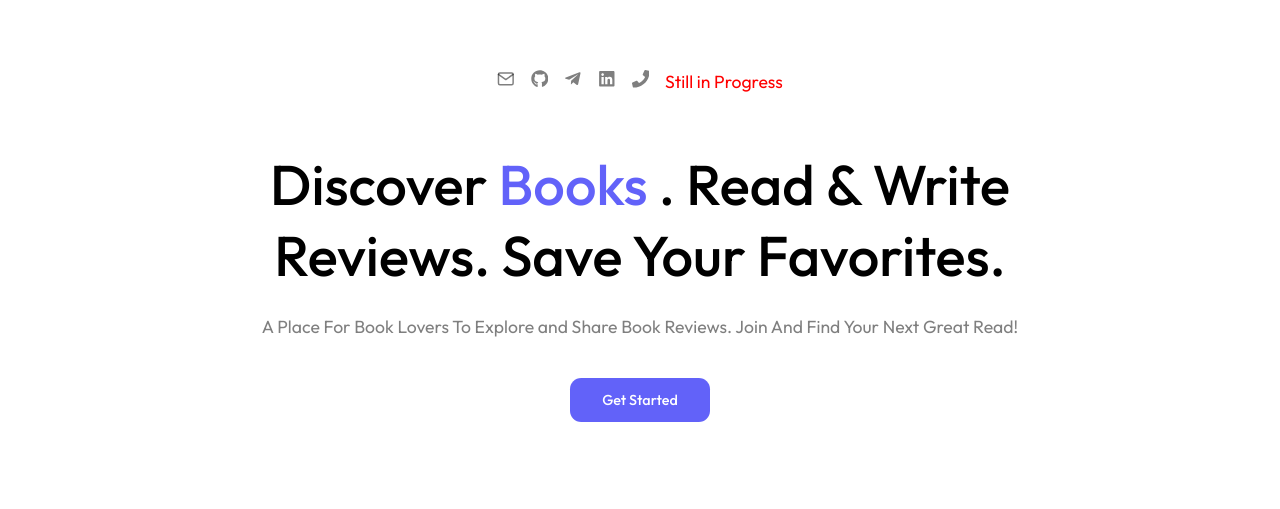
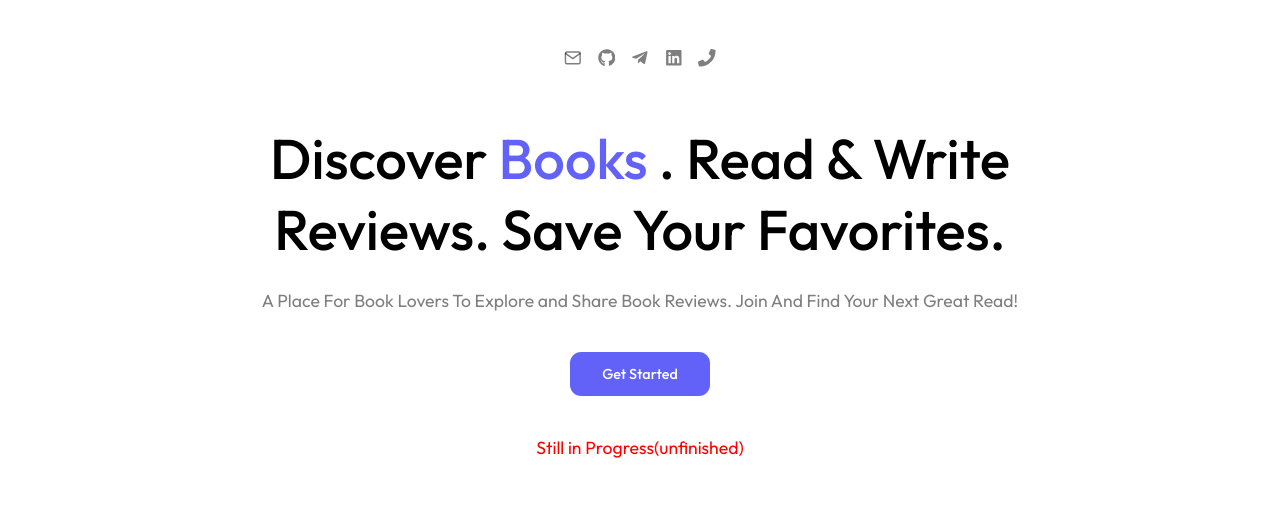
Before and after one commit to Megdelawit365/Book-review-app, a React (Vite) app in the folder frontend/: page / in a window 1280 px wide. Shown: the part 138-647 px from the top of the page. Built offline with nearby package versions, Linux system fonts and the light colour scheme; no server answers; a web font is replaced by a local one.

Commit message:
Update Home.jsx

```diff
--- a/frontend/src/pages/Home.jsx
+++ b/frontend/src/pages/Home.jsx
@@ -13,11 +13,12 @@ const Home = () => {
                 <section className='hero-section'>
                     <div className='hero-icons-container'>
                         <FiMail /><FaGithub /><FaTelegramPlane /><FaLinkedin /><FaPhone />
-                        <p style={{color:"red"}}>Still in Progress</p>
                     </div>
                     <h1>Discover <span>Books</span> . Read & Write Reviews. Save Your Favorites.</h1>
                     <p>A Place For Book Lovers To Explore and Share Book Reviews. Join And Find Your Next Great Read!</p>
                     <button><Link to='/explore'>Get Started</Link></button>
+                                            <p style={{color:"red"}}>Still in Progress(unfinished)</p>
+
                 </section>
             </main>
             <Footer />
```
